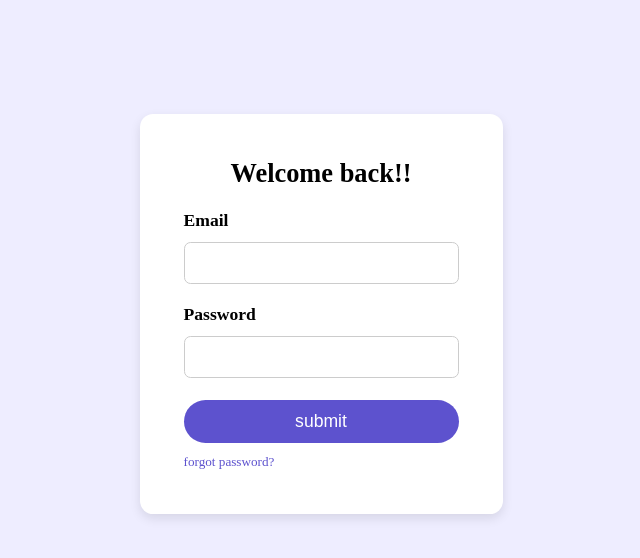
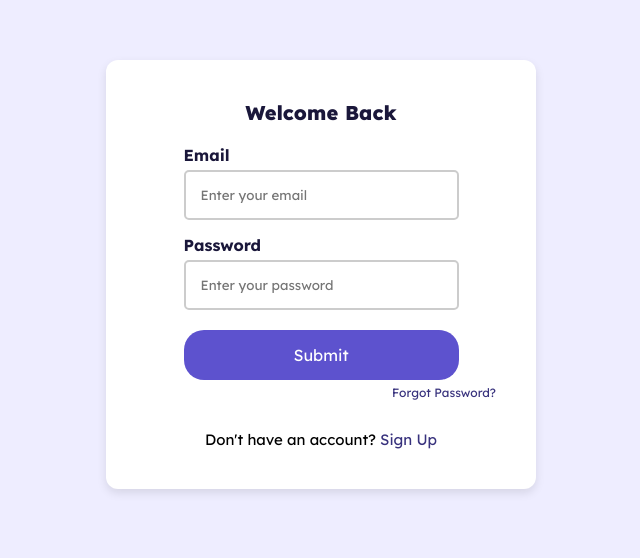
Before and after one commit to immahmoodpasha/app, a React (Create React App) app: page / in a window 1280 px wide. Shown: the part 126-684 px from the top of the page, without its empty margins (319-959 px from the left). Built offline with nearby package versions, Linux system fonts and the light colour scheme.

Commit message:
Login Container Updates

```diff
--- a/src/Login.css
+++ b/src/Login.css
@@ -1,43 +1,72 @@
+@import url('https://fonts.googleapis.com/css2?family=Lexend:wght@100..900&display=swap');
+*{
+  font-family: "Lexend";
+}
+
 body{
     margin:0;
     padding:0;
     background-color:#EEEDFF;
-
+    overflow: hidden;
 
 }
 .main{
-    height: 100vh;
-    display:flex;
-    justify-content: center;
-    align-items: center;
-    zoom:1.1;
+  height: 100vh;
+  display:flex;
+  justify-content: center;
+  align-items: center;
 }
-form{
+#login_cont{
     background-color: white;
-    width:250px;
+    width:350px;
     display: flex;
     flex-direction: column;
+    align-items: center;
     padding: 40px;
     border-radius: 12px;
     box-shadow: 0 4px 10px rgba(0, 0, 0, 0.1);
 }
-h2{
-    margin:auto;
+#welcome_back{
+  font-weight: 800;
+  color: #1a173a;
+  margin-bottom: 20px;
+  font-size: 20px;
+}
+#input_form{
+  display: flex;
+  flex-direction: column;
+  align-items: center;
+  gap: 15px;
+}
+#username, #password{
+  display: flex;
+  flex-direction: column;
+  gap: 5px;
 }
 label {
-  margin-top: 19px;
-  margin-bottom: 10px;
   font-weight: bold;
+  color: #1a173a;
 }
 input {
-  padding: 10px;
-  border: 1px solid #ccc;
-  border-radius: 6px;
-  font-size: 14px;
+  box-sizing: border-box;
+  width: 275px;
+  border: 2px solid #ccc;
+  border-radius: 5px;
+  padding: 15px;
+  outline: none;
+  transition: all 0.1s ease;
 }
-button {
+input:hover{
+  border-color: #5D52CE;
+}
+input:focus{
+  border-color: #5D52CE;
+}
+#submit_btn {
+  box-sizing: border-box;
   margin-top: 20px;
-  padding: 10px;
+  width: 275px;
+  padding: 15px;
   background-color:#5D52CE;
   color: white;
   border: none;
@@ -47,8 +76,32 @@ button {
   transition: background-color 0.3s ease;
 }
 
-span{
-    margin-top: 10px;
-    font-size: 12px;
-    color: #5D52CE;
+#submit_btn:hover{
+  background-color: #38327d;
+  font-weight: 600;
 }
+
+#forgot_pwd{
+  font-size: 12px;
+  margin-top: 5px;
+  align-self: flex-end;
+  color: #38327d;
+}
+
+#forgot_pwd:hover{
+  cursor: pointer;
+  color: #1a173a;
+}
+
+#sign_up{
+  margin-top: 30px;
+  font-size: 15px;
+}
+
+#sign_up a{
+  color: #38327d;
+}
+
+#sign_up a:hover{
+  color: #1a173a;
+}
--- a/src/Login.js
+++ b/src/Login.js
@@ -1,19 +1,25 @@
 import './Login.css';
 function Login() {
   return (
-    <div className="main">
-        <div>
-        <form>
-            <h2>Welcome back!!</h2>
+    <div className='main'>
+      <div id='login_cont'>
+        <div id='welcome_back'>Welcome Back</div>
+        <div id='input_form'>
+          <div id='username'>
             <label>Email</label>
-            <input name="email" type="email" />
+            <input name="email" type="email" placeholder='Enter your email'/>
+          </div>
+          <div id='password'>
             <label>Password</label>
-            <input name="password" type="password"/>
-            <button >submit</button>
-            <span>forgot password?</span>
-        </form>
+            <input name="password" type="password" placeholder='Enter your password'/>
+          </div>
         </div>
+        <button id='submit_btn'>Submit</button>
+        <div id='forgot_pwd'><a>Forgot Password?</a></div>
+        <div id='sign_up'>Don't have an account? <a>Sign Up</a></div>
+      </div>
     </div>
+
   );
 }
 
```
